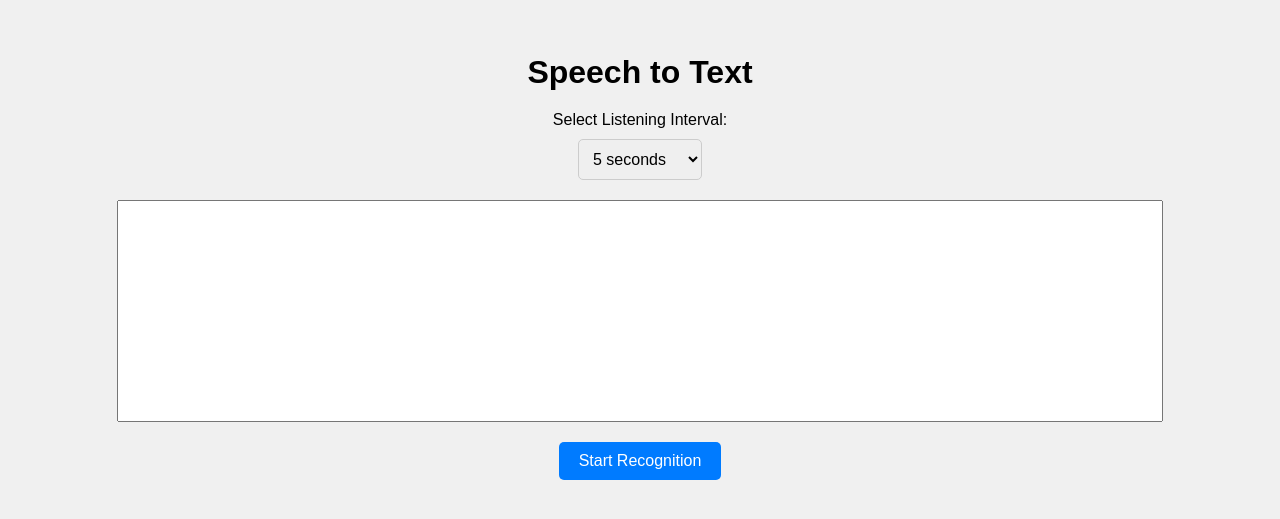
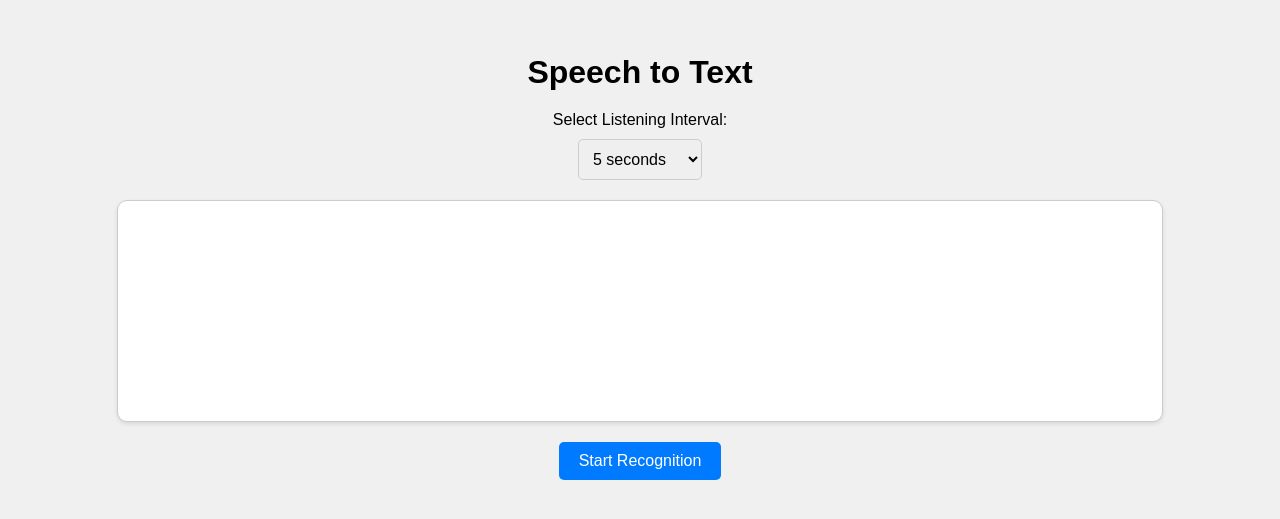
Before and after one commit to meenbeese/NewHacks24, a Flask app: page / in a window 1280 px wide. Shown: the part 144-663 px from the top of the page. Run offline with Flask 3, Linux system fonts and the light colour scheme.

Commit message:
Make textarea borders nicer

```diff
--- a/templates/index.html
+++ b/templates/index.html
@@ -25,6 +25,9 @@
             padding: 10px;
             font-size: 16px;
             resize: none;
+            border: 1px solid #ccc;
+            border-radius: 10px;
+            box-shadow: 0 2px 4px rgba(0, 0, 0, 0.1);
         }
         button {
             padding: 10px 20px;
```
